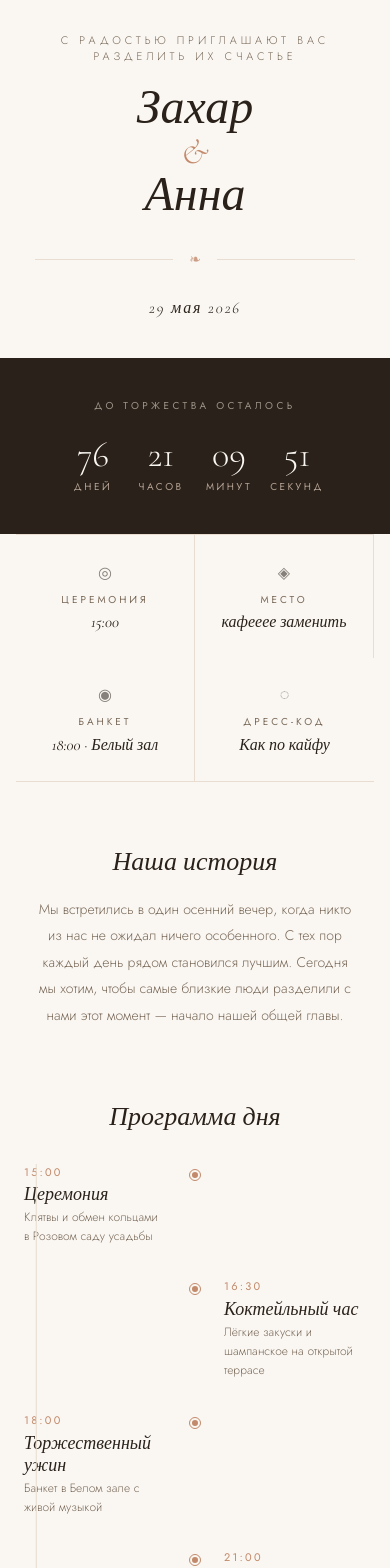
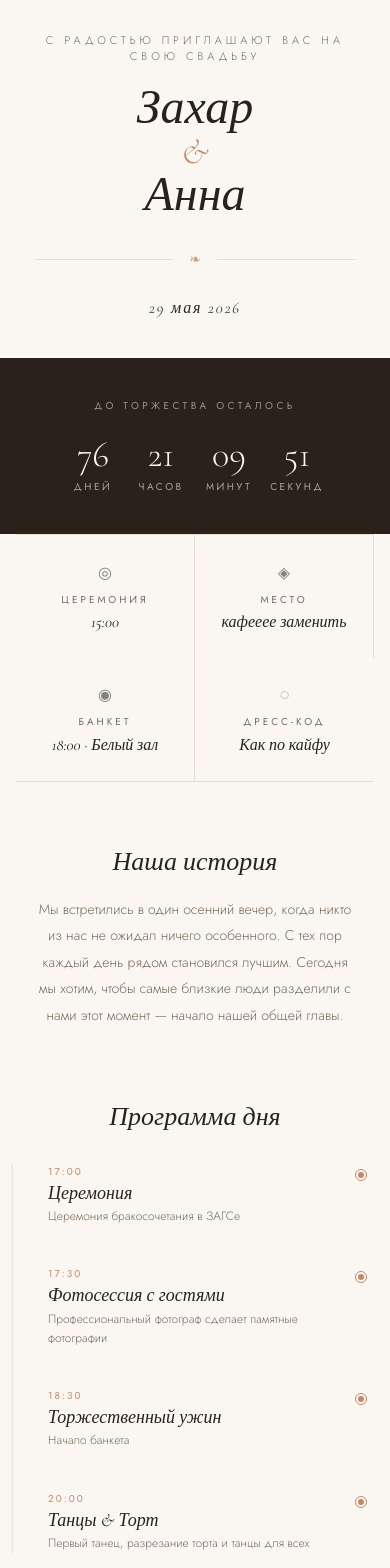
Before and after one commit to Mooncake09/wedding-page-spa, a React (Vite) app: page / in a window 390 px wide. Shown: the top 1568 px of the page. Built offline with nearby package versions, Linux system fonts and the light colour scheme.

Commit message:
фиксы таймлайна

```diff
--- a/src/components/Hero.jsx
+++ b/src/components/Hero.jsx
@@ -4,7 +4,7 @@ export default function Hero({ config }) {
 
   return (
     <div className="hero">
-      <p className="invite-label">с радостью приглашают вас разделить их счастье</p>
+      <p className="invite-label">с радостью приглашают вас на свою свадьбу</p>
       <div className="names">
         {person1}
         <span className="ampersand">&amp;</span>
--- a/src/components/Timeline.jsx
+++ b/src/components/Timeline.jsx
@@ -6,28 +6,13 @@ export default function Timeline({ events }) {
       </div>
       <div className="timeline">
         {events.map((ev, i) => (
-          <div key={i} className={`t-event ${i % 2 === 0 ? 'odd' : ''}`}>
-            {i % 2 === 0 ? (
-              <>
+          <div key={i} className={`t-event ${i % 2 === 0 ? 't-event--left' : 't-event--right'}`}>
             <div className="t-content">
               <div className="t-time">{ev.time}</div>
               <div className="t-name">{ev.title}</div>
               <div className="t-desc">{ev.desc}</div>
             </div>
             <div className="t-dot" />
-                <div style={{ flex: 1 }} />
-              </>
-            ) : (
-              <>
-                <div style={{ flex: 1 }} />
-                <div className="t-dot" />
-                <div className="t-content">
-                  <div className="t-time">{ev.time}</div>
-                  <div className="t-name">{ev.title}</div>
-                  <div className="t-desc">{ev.desc}</div>
-                </div>
-              </>
-            )}
           </div>
         ))}
       </div>
--- a/src/config.js
+++ b/src/config.js
@@ -13,10 +13,10 @@ export const config = {
     text: 'Мы встретились в один осенний вечер, когда никто из нас не ожидал ничего особенного. С тех пор каждый день рядом становился лучшим. Сегодня мы хотим, чтобы самые близкие люди разделили с нами этот момент — начало нашей общей главы.',
   },
   timeline: [
-    { time: '15:00', title: 'Церемония',         desc: 'Клятвы и обмен кольцами в Розовом саду усадьбы' },
-    { time: '16:30', title: 'Коктейльный час',   desc: 'Лёгкие закуски и шампанское на открытой террасе' },
-    { time: '18:00', title: 'Торжественный ужин', desc: 'Банкет в Белом зале с живой музыкой' },
-    { time: '21:00', title: 'Танцы & Торт',      desc: 'Первый танец, разрезание торта и вечеринка до рассвета' },
+    { time: '17:00', title: 'Церемония',         desc: 'Церемония бракосочетания в ЗАГСе' },
+    { time: '17:30', title: 'Фотосессия с гостями',   desc: 'Профессиональный фотограф сделает памятные фотографии' },
+    { time: '18:30', title: 'Торжественный ужин', desc: 'Начало банкета' },
+    { time: '20:00', title: 'Танцы & Торт',      desc: 'Первый танец, разрезание торта и танцы для всех' },
   ],
   dresscode: {
     title: 'Праздничный и официальный',
--- a/src/index.css
+++ b/src/index.css
@@ -188,14 +188,17 @@ body {
 
 /* ─── Timeline ───────────────────────────────────── */
 .timeline {
-  margin: 2rem 1.5rem;
   position: relative;
+  max-width: 700px;
+  margin: 2rem auto;
+  padding: 0 1.5rem;
 }
 .timeline::before {
   content: '';
   position: absolute;
   left: 50%;
-  top: 0; bottom: 0;
+  top: 0;
+  bottom: 0;
   width: .5px;
   background: var(--sand);
   transform: translateX(-50%);
@@ -204,13 +207,27 @@ body {
   display: flex;
   align-items: flex-start;
   gap: 1.5rem;
-  margin-bottom: 2rem;
+  margin-bottom: 2.5rem;
+  width: 50%;
+  padding-right: 2.5rem;
 }
-.t-event.odd {
+.t-event--left {
+  margin-left: 0;
+  text-align: right;
   flex-direction: row-reverse;
-  text-align: right;
+  padding-right: 2.5rem;
+  padding-left: 0;
 }
-.t-content { flex: 1; }
+.t-event--right {
+  margin-left: 50%;
+  text-align: left;
+  flex-direction: row;
+  padding-left: 2.5rem;
+  padding-right: 0;
+}
+.t-content {
+  flex: 1;
+}
 .t-dot {
   width: 10px;
   height: 10px;
@@ -222,6 +239,12 @@ body {
   margin-top: 6px;
   position: relative;
   z-index: 1;
+}
+.t-event--left .t-dot {
+  margin-right: -5px; /* прижимаем точку к центральной линии */
+}
+.t-event--right .t-dot {
+  margin-left: -5px;
 }
 .t-time {
   font-size: 11px;
@@ -243,6 +266,28 @@ body {
   line-height: 1.6;
 }
 
+/* Мобильная версия — всё в одну колонку */
+@media (max-width: 520px) {
+  .timeline::before {
+    left: 6px;
+  }
+  .t-event,
+  .t-event--left,
+  .t-event--right {
+    width: 100%;
+    margin-left: 0;
+    text-align: left;
+    flex-direction: row;
+    padding-left: 1.5rem;
+    padding-right: 0;
+  }
+  .t-event--left .t-dot,
+  .t-event--right .t-dot {
+    margin-left: -5px;
+    margin-right: 0;
+  }
+  .t-time { font-size: 10px; }
+}
 /* ─── Dress Code ─────────────────────────────────── */
 .dresscode-section {
   padding: 2.5rem 2rem;
```
Lines whose indentation alone changed are shown as unchanged.
